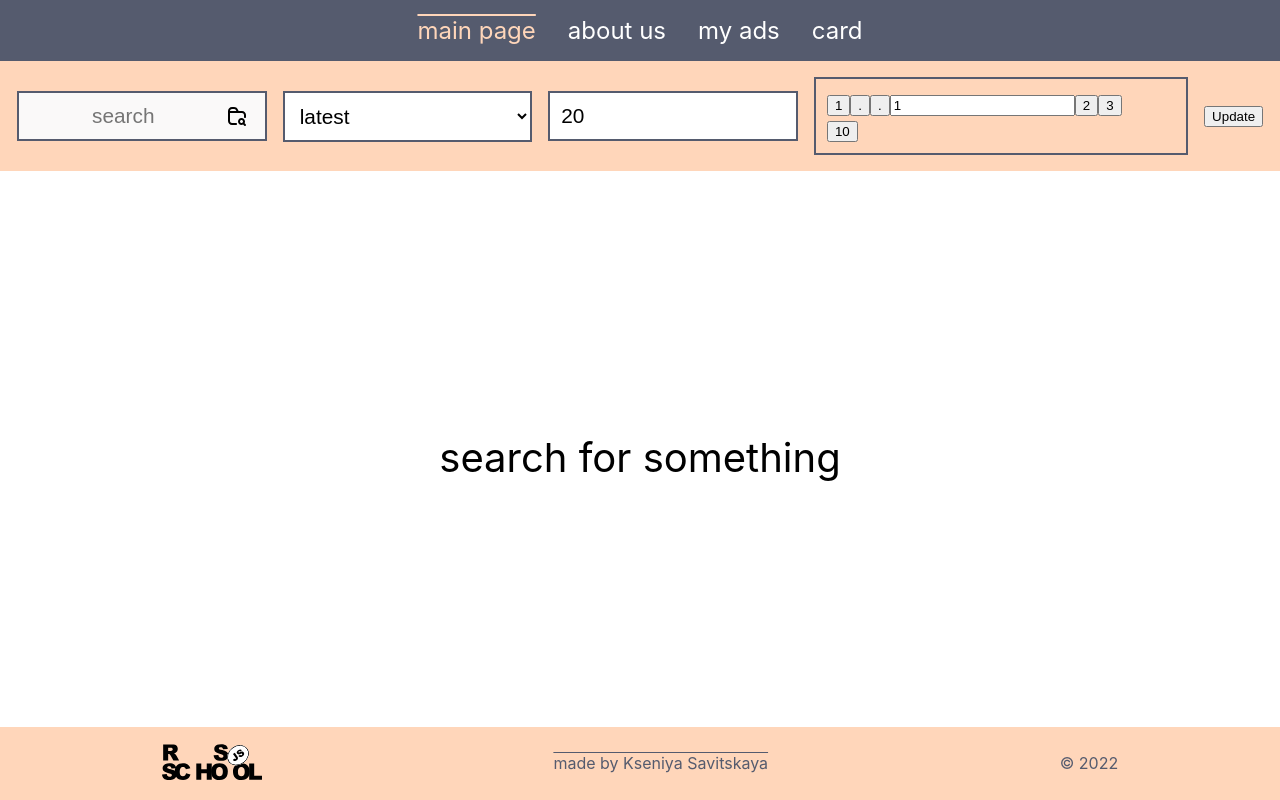
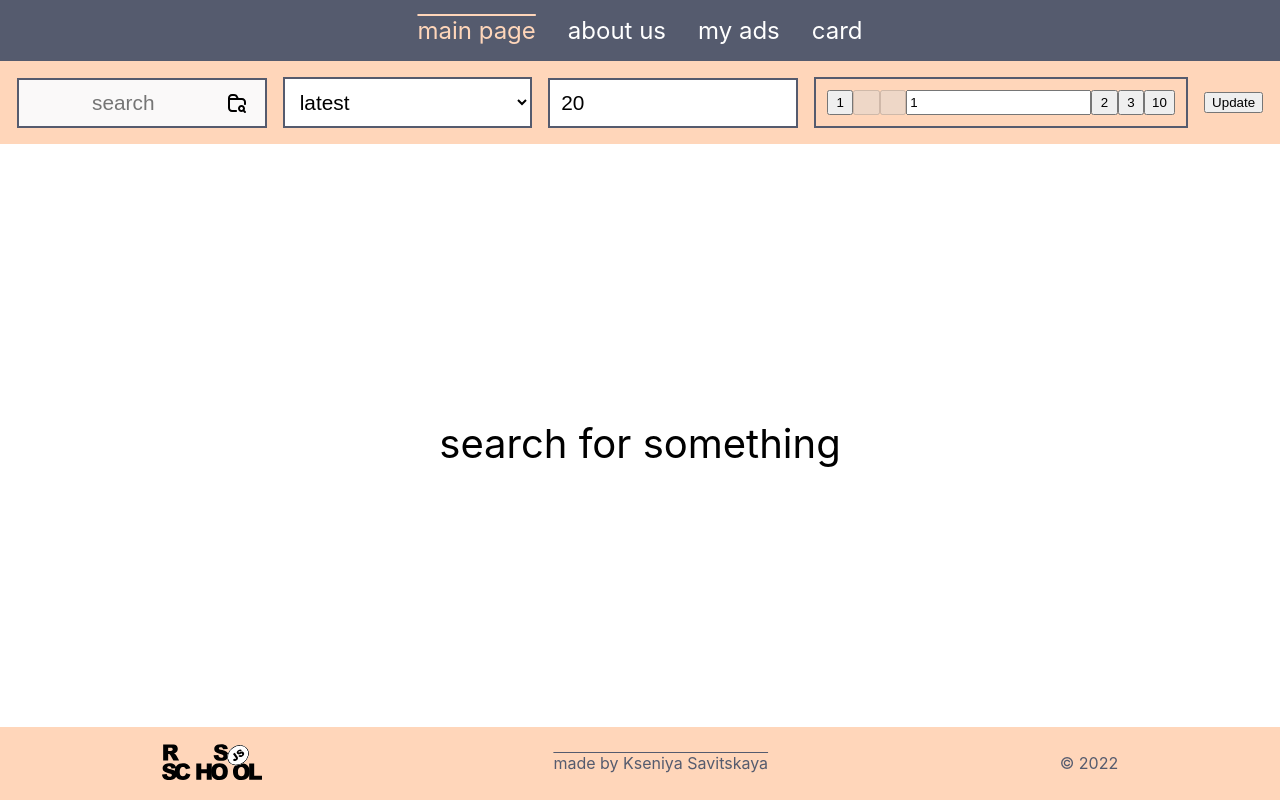
Before and after one commit to SavitskayaKseniya22/RSS-tasks-React2022Q1, a React (Create React App) app in the folder react.components/: page /#/ in a window 1280 px wide. Built offline with nearby package versions, Linux system fonts and the light colour scheme.

Commit message:
feat: add bonds to form fields

```diff
--- a/react.components/src/app/App.tsx
+++ b/react.components/src/app/App.tsx
@@ -48,28 +48,15 @@ function App() {
       case 'toggleCard':
         return { ...state, activeCard: action.payload.activeCard };
 
-      case 'handleChange':
-        return { ...state, value: action.payload.value };
-
-      case 'handleSort':
-        return { ...state, sort: action.payload.sort };
-      case 'handlePerPage':
-        return { ...state, perPage: action.payload.perPage };
-      case 'handlePageNumber':
-        return { ...state, pageNumber: action.payload.pageNumber };
-      case 'handlePageRange':
-        return { ...state, pageRange: action.payload.pageRange };
-      /*
       case 'handleSearchForm':
-        console.log(action.payload);
-        console.log(state);
         return {
           ...state,
           sort: action.payload.sort,
           perPage: action.payload.perPage,
           pageNumber: action.payload.pageNumber,
           pageRange: action.payload.pageRange,
-        };*/
+          value: action.payload.value,
+        };
 
       default:
         return state;
--- a/react.components/src/components/pagination/Pagination.tsx
+++ b/react.components/src/components/pagination/Pagination.tsx
@@ -9,14 +9,23 @@ export function Pagination() {
 
   const handleChange = (e: ChangeEvent<HTMLInputElement>) => {
     e.preventDefault();
-    dispatch({ type: 'handlePageNumber', payload: { pageNumber: e.target.value } });
+    dispatch({
+      type: 'handleSearchForm',
+      payload: {
+        ...state,
+        pageNumber: e.target.value,
+      },
+    });
   };
 
   const handleClick = (e: MouseEvent<HTMLButtonElement>) => {
     e.preventDefault();
     dispatch({
-      type: 'handlePageNumber',
-      payload: { pageNumber: e.currentTarget.textContent as string },
+      type: 'handleSearchForm',
+      payload: {
+        ...state,
+        pageNumber: e.currentTarget.textContent as string,
+      },
     });
   };
 
@@ -25,31 +34,48 @@ export function Pagination() {
       <button type="button" onClick={handleClick}>
         1
       </button>
+
+      {state.pageNumber && +state.pageNumber > 3 ? (
         <button type="button" onClick={handleClick}>
-        {state.pageNumber && +state.pageNumber > 2 ? +state.pageNumber - 2 : '.'}
+          {+state.pageNumber - 2}
         </button>
+      ) : (
+        <button type="button" disabled></button>
+      )}
+
+      {state.pageNumber && +state.pageNumber > 2 ? (
         <button type="button" onClick={handleClick}>
-        {state.pageNumber && +state.pageNumber > 1 ? +state.pageNumber - 1 : '.'}
+          {+state.pageNumber - 1}
         </button>
+      ) : (
+        <button type="button" disabled></button>
+      )}
+
       <input
         type="number"
+        min="1"
         className="active-page-number"
         value={state.pageNumber}
         onChange={handleChange}
         placeholder="go to"
       />
 
+      {state.pageNumber && state.pageRange && +state.pageNumber + 2 <= state.pageRange ? (
         <button type="button" onClick={handleClick}>
-        {state.pageNumber && state.pageRange && +state.pageNumber + 1 <= state.pageRange
-          ? +state.pageNumber + 1
-          : '.'}
+          {+state.pageNumber + 1}
         </button>
+      ) : (
+        <button type="button" disabled></button>
+      )}
 
+      {state.pageNumber && state.pageRange && +state.pageNumber + 3 <= state.pageRange ? (
         <button type="button" onClick={handleClick}>
-        {state.pageNumber && state.pageRange && +state.pageNumber + 2 <= state.pageRange
-          ? +state.pageNumber + 2
-          : '.'}
+          {+state.pageNumber + 2}
         </button>
+      ) : (
+        <button type="button" disabled></button>
+      )}
+
       <button type="button" onClick={handleClick}>
         {state.pageRange}
       </button>
--- a/react.components/src/components/resultsPerPage/ResultsPerPage.tsx
+++ b/react.components/src/components/resultsPerPage/ResultsPerPage.tsx
@@ -7,7 +7,14 @@ export function ResultsPerPage() {
   const { state, dispatch } = useContext(ContextApp);
 
   const handleChange = (e: ChangeEvent<HTMLInputElement>) => {
-    dispatch({ type: 'handlePerPage', payload: { perPage: e.target.value } });
+    dispatch({
+      type: 'handleSearchForm',
+      payload: {
+        ...state,
+        pageNumber: '1',
+        perPage: e.target.value,
+      },
+    });
   };
 
   return (
--- a/react.components/src/components/searchForm/SearchForm.tsx
+++ b/react.components/src/components/searchForm/SearchForm.tsx
@@ -9,16 +9,10 @@ import { Pagination } from '../pagination/Pagination';
 export function SearchForm() {
   const { state, dispatch } = useContext(ContextApp);
 
-  /*
-
   useEffect(() => {
     if (!state.response?.length) {
       getApiResponse();
     }
-  }, []);*/
-
-  useEffect(() => {
-    getApiResponse();
   }, [state.sort, state.pageNumber, state.perPage]);
 
   const handleDownload = (response: SearchItemDetailType[], load: boolean, error?: boolean) => {
@@ -33,12 +27,19 @@ export function SearchForm() {
   const getApiResponse = async () => {
     if (state.value) {
       handleDownload([], true);
+
       try {
         const url = `https://api.unsplash.com/search/photos?client_id=ofM-1kx5RC6ZUCCfZy12f78_KZl3oW5gpojrMlT4n4A&page=${state.pageNumber}&per_page=${state.perPage}&query=${state.value}&order_by=${state.sort}`;
         const res = await fetch(url);
         const response = (await res.json()) as ResponseType;
 
-        dispatch({ type: 'handlePageRange', payload: { pageRange: response.total_pages } });
+        dispatch({
+          type: 'handleSearchForm',
+          payload: {
+            ...state,
+            pageRange: response.total_pages,
+          },
+        });
 
         const data = getShortData(response);
         handleDownload(data, false);
--- a/react.components/src/components/searchForm/searchForm.css
+++ b/react.components/src/components/searchForm/searchForm.css
@@ -4,15 +4,24 @@
 .pagination {
   width: 20%;
   box-sizing: border-box;
-  padding: 0.7rem 3rem 0.7rem 0.7rem;
+  padding: 0.7rem;
   border: 2px solid #555b6e;
   font-size: 1.3rem;
 }
 
 .search-input {
   background: #faf9f9 url('../../assets/svg/search.svg') no-repeat center right 1rem;
+  padding: 0.7rem 3rem 0.7rem 0.7rem;
 }
 
 .pagination {
   width: 30%;
+  display: flex;
+  justify-content: space-between;
 }
+
+.pagination button {
+  cursor: pointer;
+  width: 45px;
+  height: 25px;
+}
--- a/react.components/src/components/searchInput/SearchInput.tsx
+++ b/react.components/src/components/searchInput/SearchInput.tsx
@@ -15,7 +15,13 @@ export function SearchInput() {
 
   const handleChange = (e: ChangeEvent<HTMLInputElement>) => {
     const value = e.target.value;
-    dispatch({ type: 'handleChange', payload: { value } });
+    dispatch({
+      type: 'handleSearchForm',
+      payload: {
+        ...state,
+        value,
+      },
+    });
   };
 
   return (
--- a/react.components/src/components/sort/Sort.tsx
+++ b/react.components/src/components/sort/Sort.tsx
@@ -7,7 +7,13 @@ export function Sort() {
   const { state, dispatch } = useContext(ContextApp);
 
   const handleChange = (e: ChangeEvent<HTMLSelectElement>) => {
-    dispatch({ type: 'handleSort', payload: { sort: e.target.value } });
+    dispatch({
+      type: 'handleSearchForm',
+      payload: {
+        ...state,
+        sort: e.target.value,
+      },
+    });
   };
 
   return (
```
Lines whose indentation alone changed are shown as unchanged.
